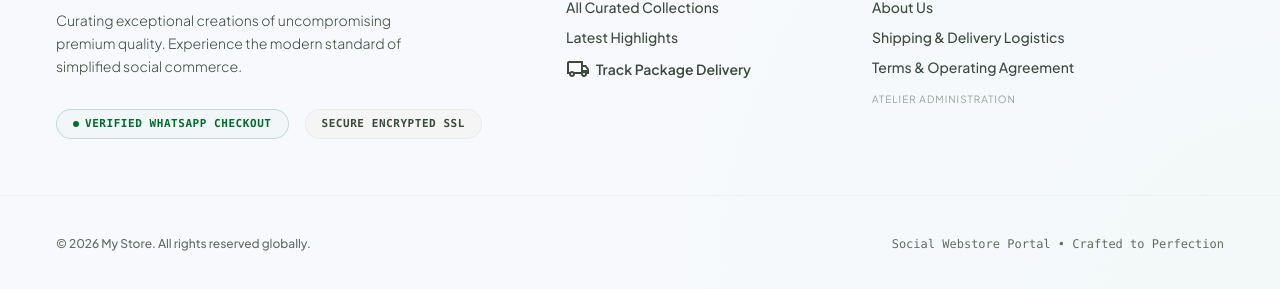
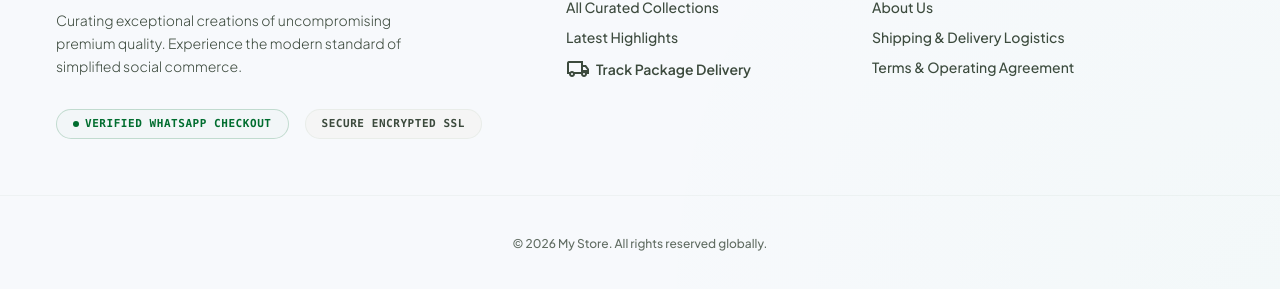
Before and after one commit to adsaceindia/whatsapp-mega-store, a React (Vite) app: page / in a window 1280 px wide. Shown: the part 3799-4088 px from the top of the page. Built offline with nearby package versions, Linux system fonts and the light colour scheme; no server answers; a web font is replaced by a local one.

Commit message:
style: Clean up footer text and center-align copyright notice

```diff
--- a/src/components/storefront/Footer.tsx
+++ b/src/components/storefront/Footer.tsx
@@ -96,22 +96,14 @@ export function Footer() {
             <li>
               <Link to="/info?tab=terms" className="text-on-surface-variant hover:text-primary transition-colors font-medium">Terms & Operating Agreement</Link>
             </li>
-            <li>
-              <span onClick={handleAdminClick} className="cursor-pointer text-on-surface-variant/50 hover:text-primary transition-colors text-[10px] uppercase tracking-widest select-none">
-                Atelier Administration
-              </span>
-            </li>
           </ul>
         </div>
 
       </div>
 
-      <div className="w-full max-w-none px-4 md:px-8 lg:px-12 pt-8 flex flex-col sm:flex-row justify-between items-center gap-4 text-xs text-on-surface-variant opacity-80">
-        <p className="font-medium">
+      <div className="w-full max-w-none px-4 md:px-8 lg:px-12 pt-8 text-center text-xs text-on-surface-variant opacity-80">
+        <p className="font-medium text-center">
           © {new Date().getFullYear()} {storeSettings.storeName}. All rights reserved globally.
-        </p>
-        <p className="font-mono flex items-center gap-1.5 cursor-pointer" onClick={handleAdminClick} title="ATELIER ADMINISTRATION">
-          <span>Social Webstore Portal • Crafted to Perfection</span>
         </p>
       </div>
     </footer>
```
Also changed, not shown: 147 other files (tests, documents, lock files or other folders).
